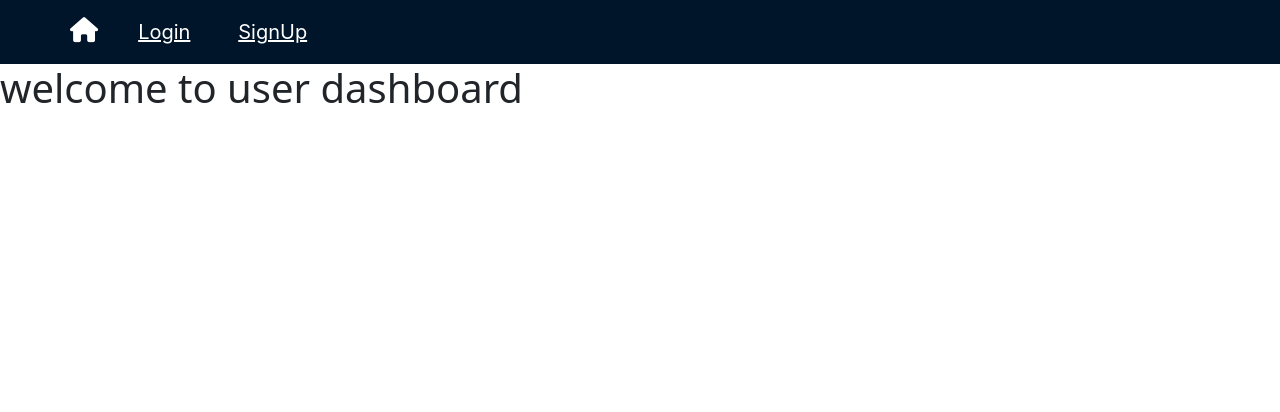
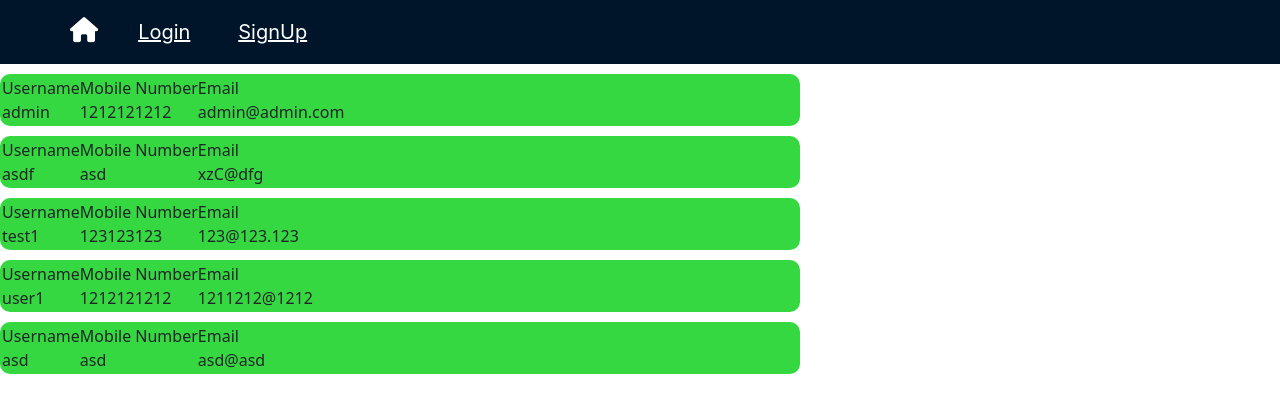
Before and after one commit to LohMehul/Internship, a React (Create React App) app in the folder setup/: page /deshboard in a window 1280 px wide. Shown: the top 412 px of the page. Built offline with nearby package versions, Linux system fonts and the light colour scheme; data requests are answered from the project's data file.

Commit message:
data update

```diff
--- a/setup/src/index.css
+++ b/setup/src/index.css
@@ -11,3 +11,7 @@ code {
   font-family: source-code-pro, Menlo, Monaco, Consolas, 'Courier New',
     monospace;
 }
+
+.spc{
+ margin: 15px 15px 15px 15px;
+}
--- a/setup/src/pages/Dashboard.jsx
+++ b/setup/src/pages/Dashboard.jsx
@@ -1,75 +1,56 @@
-// import React,{ useEffect, useState } from 'react'
-// import axios from 'axios'
-// import { useNavigate } from "react-router-dom"
-// import Layout from "../components/Layout"
+import React, { useState, useEffect } from "react";
 
-// function Dashboard() {
-//     const navigate = useNavigate();
-//     const [user, setUser] = useState({})
+function App() {
+  const url = "http://localhost:5000/users";
+  const [data, setData] = useState([]);
 
-//     useEffect(()=>{
-//         if(localStorage.getItem('token') == "" || localStorage.getItem('token') == null){
-//             navigate("/");
-//         }else {
-//             getUser()
-//         }
-//         console.log("useEffect called from dashboard");
-//     },[])
+  const fetchInfo = () => {
+    return fetch(url)
+      .then((res) => res.json())
+      .then((d) => setData(d))
+  }
 
-//     const getUser = () => {
-//         axios.get('/api/user', { headers:{Authorization: 'Bearer ' + localStorage.getItem('token')}})
-//         .then((r) => {
-//            setUser(r.data)
-//            console.log(r);
-//         })
-//         .catch((e) => {
-//             console.log(e)
-//         });
-//     }
 
-//     const logoutAction = () => {
-//         axios.post('/api/logout',{}, { headers:{Authorization: 'Bearer ' + localStorage.getItem('token')}})
-//         .then((r) => {
-//             localStorage.setItem('token', "")
-//            navigate("/");
-//         })
-//         .catch((e) => {
-//             console.log(e)
-//         });
-//     }
+  useEffect(() => {
+    fetchInfo();
+  }, []);
+  console.log();
 
-//     return (
-//         <Layout>
-//            <div className="row justify-content-md-center">
-//                 <div className="col-12">
-//                     <nav className="navbar navbar-expand-lg navbar-light bg-light">
-//                         <div className="container-fluid">
-//                             <a className="navbar-brand" href="#">Dashboard</a>
-//                             <div className="d-flex">
-//                                 <ul className="navbar-nav">
-//                                     <li className="nav-item">
-//                                         <a onClick={()=>logoutAction()} className="nav-link " aria-current="page" href="#">Logout</a>
-//                                     </li>
-//                                 </ul>
-//                             </div>
-//                         </div>
-//                     </nav>
-//                     <h2 className="text-center mt-5">Welcome, {user.name}!</h2>
-//                 </div>
-//             </div>
-//         </Layout>
-//     );
-// }
+  return (
+    <div className="App">
+        {data.map((dataObj, index) => {
+          return (
+            <div
+              style={{
+                width: "50em",
+                backgroundColor: "#35D841",
+                padding:2,
+                marginRight:"25em",
+                borderRadius: 10,
+                marginBlock: 10,
+              }}
+            >
+              <table>
+                <thead>
+                    <tr>
+                        <td style={{marginLeft:"15px"}}>Username</td>
+                        <td style={{marginLeft:"15px"}}>Mobile Number </td>
+                        <td style={{marginLeft:"15px"}}>Email</td>
+                    </tr>
+                </thead>
+                <tbody>
+                    <tr>
+                        <td>{dataObj.username}</td>
+                        <td>{dataObj.phone}</td>
+                        <td>{dataObj.email}</td>
+                    </tr>
+                </tbody>
+              </table>
+            </div>
+          );
+        })}
+    </div>
+  );
+}
 
-// export default Dashboard;
-import React from 'react';
-
-const Dashboard = () => {
-    return (
-        <div>
-            <h1>welcome to user dashboard</h1>
-        </div>
-    );
-};
-
-export default Dashboard;
+export default App;
```
Also changed, not shown: 1 other file (tests, documents, lock files or other folders).
